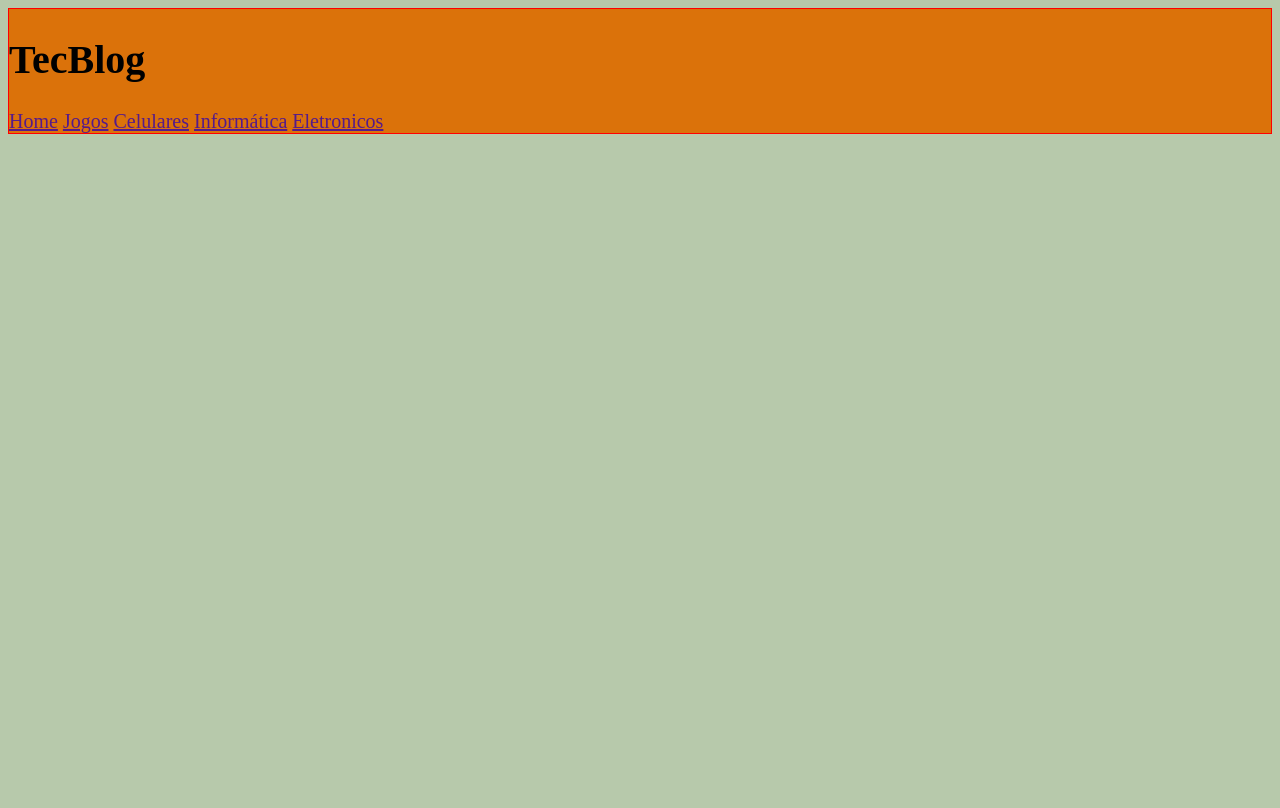
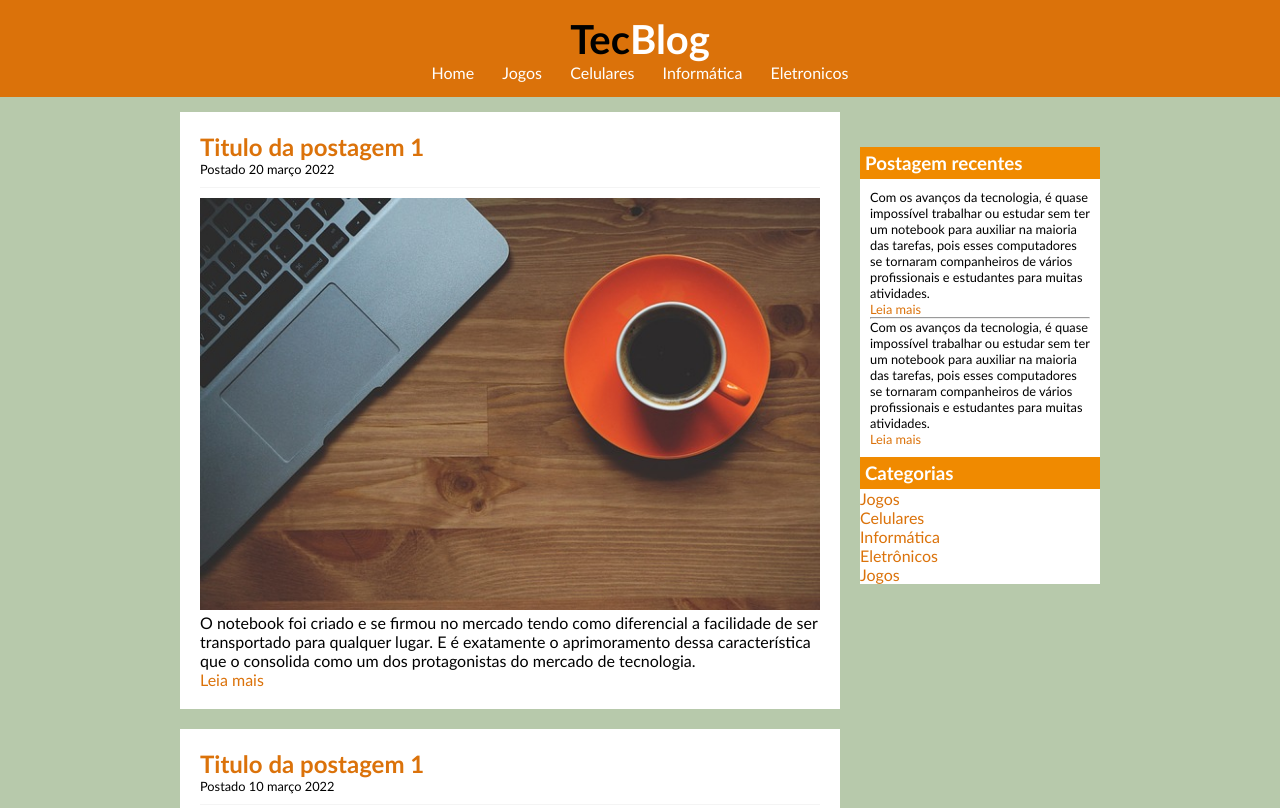
Before and after one commit to LuizRam0s/Desenvolvimento-web, a plain HTML site: page ProjetoTecBlog/index.html in a window 1280 px wide. Shown: the top 808 px of the page. Drawn offline with Linux system fonts and the light colour scheme.

Commit message:
Site TecBlog finalizado

```diff
--- a/ProjetoTecBlog/estilo.css
+++ b/ProjetoTecBlog/estilo.css
@@ -1,14 +1,113 @@
+/*Limpar formatações padrão*/
+*{
+	margin: 0;
+	padding: 0;
+}
+
+
 body{
 	background: #B7C9AB;
-	white-space: 920;
+	font-family: "Trebuchet MS", Helvetica, sans-serif;
+	font-size: 1em;
 }
 
-#menu{
-	background: #DB720A;
-	border: 1px solid red;
-	font-size: 20px;
+h1{
+	font-size: 2.5em;
 }
 
-#menuConteudo{
+h2{
+	color: #DB720A;
+}
+
+h3{
+	background: #F08A00;
+	color: white;
+	padding: 5px;
 
 }
+
+.data-postagem{
+	font-size: 0.8em;
+	border-bottom: 1px solid #f4f4f4 ;
+	padding-bottom: 10px;
+	margin-bottom: 10px;
+	display: block;
+}
+
+.postagem{
+	padding: 20px;
+	margin-bottom: 20px;
+	background: white;
+}
+
+/* area principal */
+#areaPostagem{
+	width: 920px;
+	margin: 0 auto;
+	padding: 15px;
+}
+
+#conteudo-postagem{
+	width: 660px;
+	float: left;
+}
+
+#area-lateral{
+	background: white;
+	width: 240px;
+	float: left;
+	margin: 20px;
+}
+
+#conteudo-lateral{
+	padding: 10px;
+	margin: 10px;
+}
+
+#roda-pe{
+	background: #CCC;
+	clear: both;
+	text-align: center;
+	padding: 20px;
+}
+
+.postagem-lateral{
+	font-size: 0.8em;
+	padding: 10px;
+}
+
+#menuCabecalho{
+	background: #DB720A;
+	/*border: 1px solid red;*/
+	padding: 15px;
+	text-align: center;
+}
+
+/*Formatação link*/
+
+a:link, a:visited {
+	color: #DB720A;
+}
+
+a{
+	text-decoration: none;
+}
+
+a:hover{
+	text-decoration: underline;
+	color: #B7C9AB;
+}
+
+
+
+#menuConteudo a:link, #menuConteudo a:visited{
+	color: white;
+	padding: 8px 12px;
+}
+
+#menuConteudo a:hover{
+	color: #DB720A;
+	background: white;
+	text-decoration: none;
+}
+/*Fim formatação de link*/
--- a/ProjetoTecBlog/index.html
+++ b/ProjetoTecBlog/index.html
@@ -11,20 +11,75 @@
 </head>
 <body>
 
-	<div id="menu"> <!-- Inicio menu principal -->
+	<div id="menuCabecalho"> <!-- Inicio menu principal -->
 
-		<div>
-		<h1>TecBlog</h1>
+		<div id="menuConteudo">
+		<h1>Tec<span style="color: white;">Blog</span></h1>
 
 			<a href="">Home</a>
-			<a href="">Jogos</a>
-			<a href="">Celulares</a>
-			<a href="">Informática</a>
-			<a href="">Eletronicos</a>
+			<a href="jogos.html">Jogos</a>
+			<a href="celulares.html">Celulares</a>
+			<a href="informatica.html">Informática</a>
+			<a href="eletronicos.html">Eletronicos</a>
 		</div>
 
 	</div> <!-- Final menu principal -->
 
 
+	<div id="areaPostagem"><!-- Inicio postagem -->
+
+		<div id="conteudo-postagem">
+			<div class="postagem">
+				<h2>Titulo da postagem 1</h2>
+				<span class="data-postagem">Postado 20 março 2022</span>
+				<img src="Imagens/imagem1.jpg" width="620">
+				<p>O notebook foi criado e se firmou no mercado tendo como diferencial a facilidade de ser transportado para qualquer lugar. E é exatamente o aprimoramento dessa característica que o consolida como um dos protagonistas do mercado de tecnologia.</p>
+				<a href="">Leia mais</a>
+			</div>
+			<div class="postagem">
+				<h2>Titulo da postagem 1</h2>
+				<span class="data-postagem">Postado 10 março 2022</span>
+				<img src="Imagens/imagem2.jpg" width="620">
+				<p>Telefone móvel celular, ou simplesmente "celular" (plural celulares) é a designação utilizada no Brasil, e este termo deriva da topologia de uma rede de telefonia móvel: cada célula é o raio de ação de cada uma das estações base (antenas de emissão/recepção) do sistema, e o fato de elas estarem contíguas faz com que a representação da rede se assemelhe a uma colmeia.</p>
+				<a href="">Leia mais</a>
+			</div>
+
+		</div>
+	</div>
+
+	<div id="area-lateral">
+		<div class="conteudo-lateral">
+			<h3>Postagem recentes</h3>
+			<div class="postagem-lateral">
+			<p>Com os avanços da tecnologia, é quase impossível trabalhar ou estudar sem ter um notebook para auxiliar na maioria das tarefas, pois esses computadores se tornaram companheiros de vários profissionais e estudantes para muitas atividades.</p>
+			<a href="">Leia mais</a>
+
+			<hr>
+
+			<p>Com os avanços da tecnologia, é quase impossível trabalhar ou estudar sem ter um notebook para auxiliar na maioria das tarefas, pois esses computadores se tornaram companheiros de vários profissionais e estudantes para muitas atividades.</p>
+			<a href="">Leia mais</a>
+
+			</div>
+		</div>
+
+		<div class="conteudo-lateral">
+			<h3>Categorias</h3>
+
+			<a href="">Jogos</a><br>
+			<a href="">Celulares</a><br>
+			<a href="">Informática</a><br>
+			<a href="">Eletrônicos</a><br>
+			<a href="">Jogos</a>
+
+		</div>
+	</div>
+
+		<div id="roda-pe">
+			Todos os direitos reservados
+		</div>
+
+
+
+	</div><!-- Final postagem -->
 </body>
 </html>
```
Also changed, not shown: Css Intermediario/Sobrebpondo-elementos.html (+2 -0 lines).
